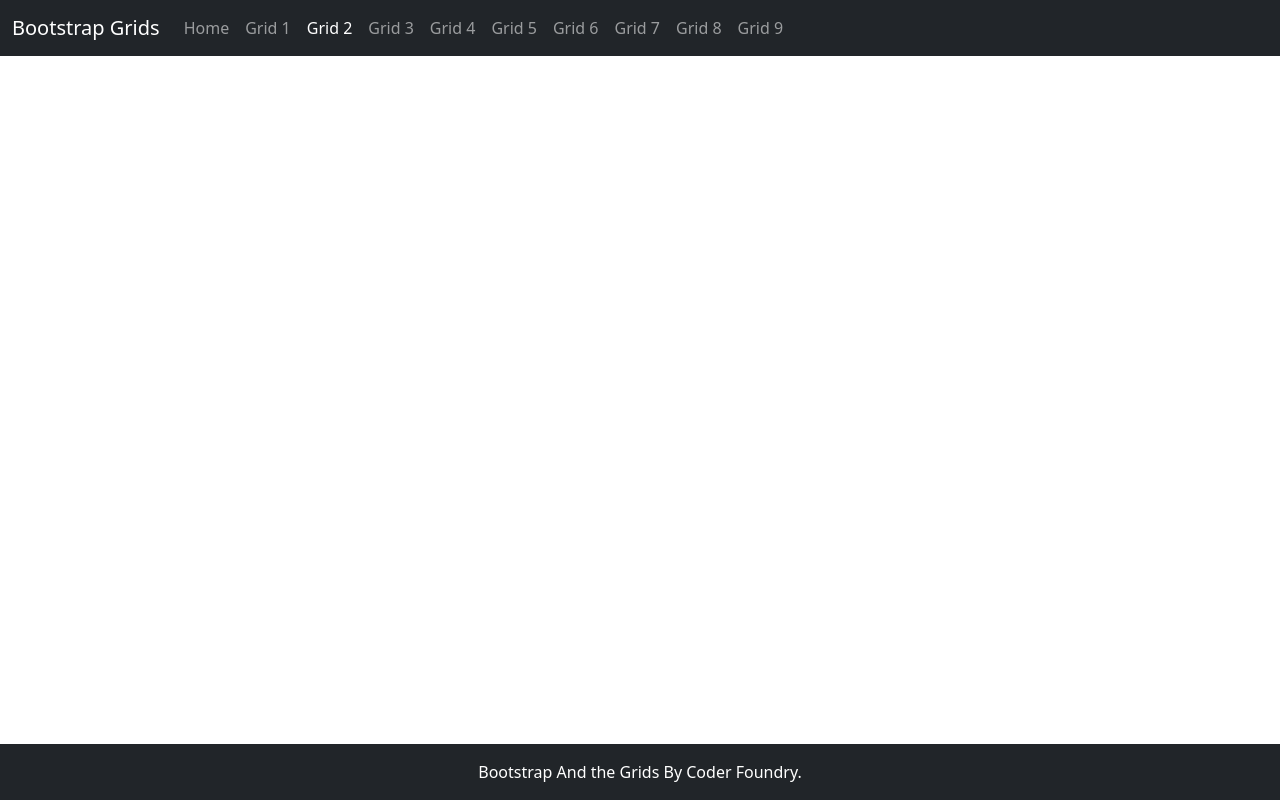
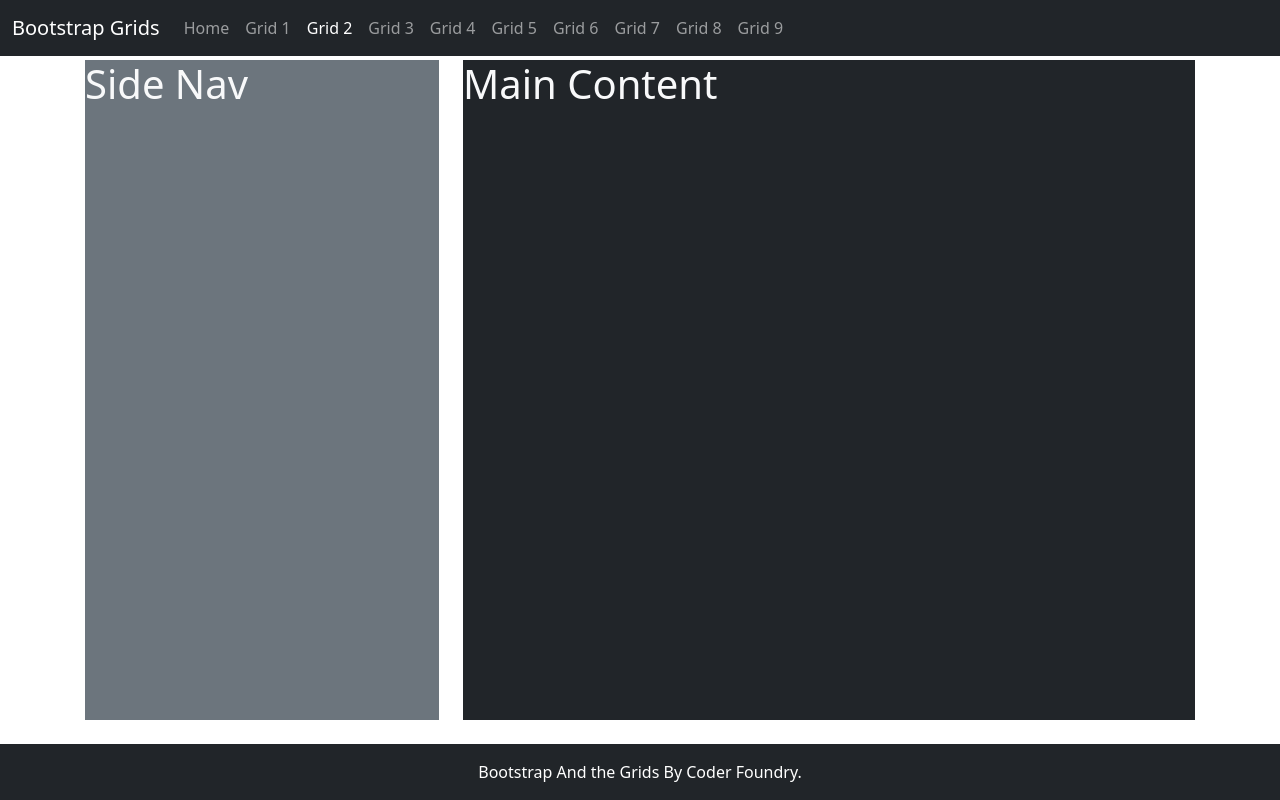
Before and after one commit to ShawnLSmith/BootStrap-and-the-Grids-6-15-2022, a plain HTML site: page Grid2.html in a window 1280 px wide. Drawn offline with nearby package versions, Linux system fonts and the light colour scheme.

Commit message:
Added Content to Grid 2
Following Bootstrap and the Grids: Grid Lab 2 Video

```diff
--- a/Grid2.html
+++ b/Grid2.html
@@ -63,7 +63,20 @@
 </nav>
 
     <main class="flex-shrink-0">
-       <div class="container">
+       <div class="container h-100 minHeight">
+            <div class="row h-100">
+                <div class="col-4">
+                    <div class="bg-secondary text-light h-100">
+                        <h1>Side Nav</h1>
+                    </div>
+                </div>
+                <div class="col-8">
+                    <div class="bg-dark text-light h-100">
+                        <h1>Main Content</h1>
+                    </div>
+                </div>
+            </div>
+       </div>
 
     </main>
     <footer class="footer mt-auto py-3 bg-dark sticky-footer">
```
